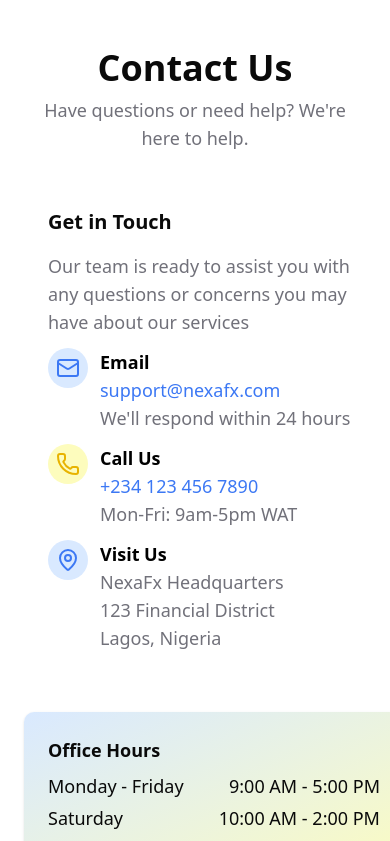
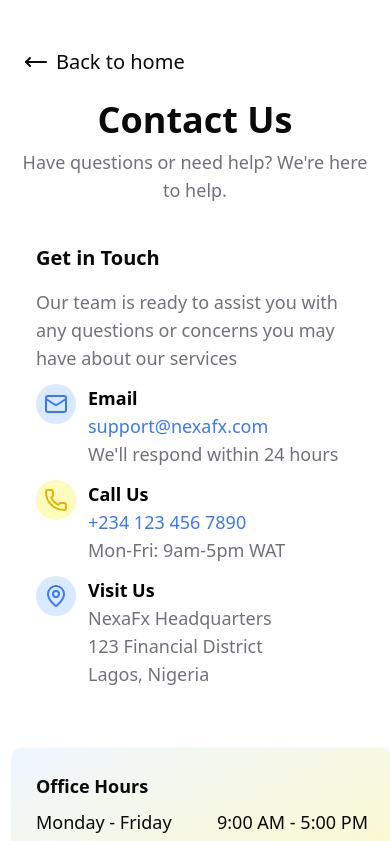
Before and after one commit to Nexacore-Org/NexaFx-web, a Next.js app: page /contact in a window 390 px wide. Shown: the top 841 px of the page. Built offline with nearby package versions, Linux system fonts and the light colour scheme.

Commit message:
back button completed

```diff
--- a/app/contact/page.tsx
+++ b/app/contact/page.tsx
@@ -1,6 +1,7 @@
 "use client";
 
-import { Mail, MapPin, Phone, Send } from "lucide-react";
+import { Mail, MapPin, MoveLeft, Phone, Send } from "lucide-react";
+import Link from "next/link";
 import { useState } from "react";
 
 export default function ContactPage() {
@@ -28,11 +29,15 @@
   };
 
   return (
-    <div className="max-w-6xl mx-auto bg-white px-6 py-12 text-lg">
+    <div className="max-w-6xl mx-auto bg-white px-3 lg:px-6 py-6 lg:py-12 text-lg">
+      <Link href={"/"} className="flex my-6 px-3 text-xl items-center hover:scale-105]">
+        <MoveLeft className="mr-2"/>
+        <h2>Back to home</h2>
+      </Link>
       <h1 className="text-4xl font-bold text-center mb-2">Contact Us</h1>
-      <p className="text-[#71717A] text-center mb-8">Have questions or need help? We&apos;re here to help.</p>
+      <p className="text-[#71717A] text-center mb-4 lg:mb-8">Have questions or need help? We&apos;re here to help.</p>
 
-      <div className="grid md:grid-cols-2 gap-6">
+      <div className="grid lg:grid-cols-2 gap-6">
         {/* Left: Contact Form */}
         <div className="space-y-6">
           <div className="bg-white p-6">
@@ -93,7 +98,7 @@
 
           </div>
 
-          <div className="bg-gradient-to-br from-[#d9e9ff] to-[#fdfcbd] p-6 rounded-lg shadow">
+          <div className="bg-gradient-to-br from-[#EFF6FF] to-[#FEF9C3] p-6 rounded-lg shadow">
              <h3 className="text-lg font-semibold">Office Hours</h3>
             <div className="mt-2 space-y-1">
                 <div className="flex justify-between">
@@ -228,7 +233,7 @@
 
 
 
-            <button type="submit" className="w-full bg-gradient-to-r from-[#3c78f4] to-[#e8b300] text-white p-3 rounded-md hover:bg-gray-800 text-lg">
+            <button type="submit" className="w-full bg-gradient-to-r from-[#3B82F6] to-[#EAB308] text-white p-3 rounded-md hover:bg-gray-800 text-lg">
               <Send className="inline mr-2 "/> Send Message
             </button>
           </form>
```
